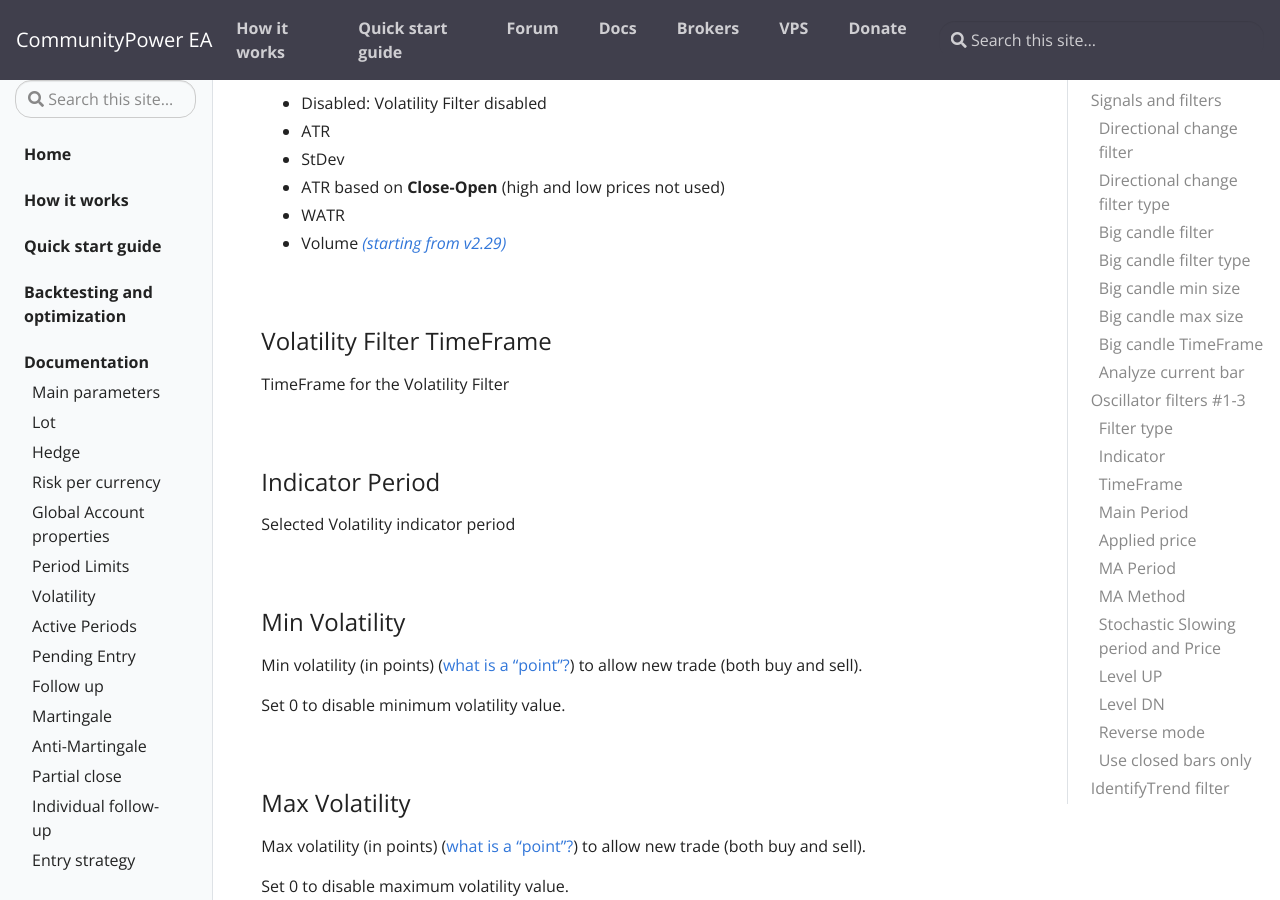
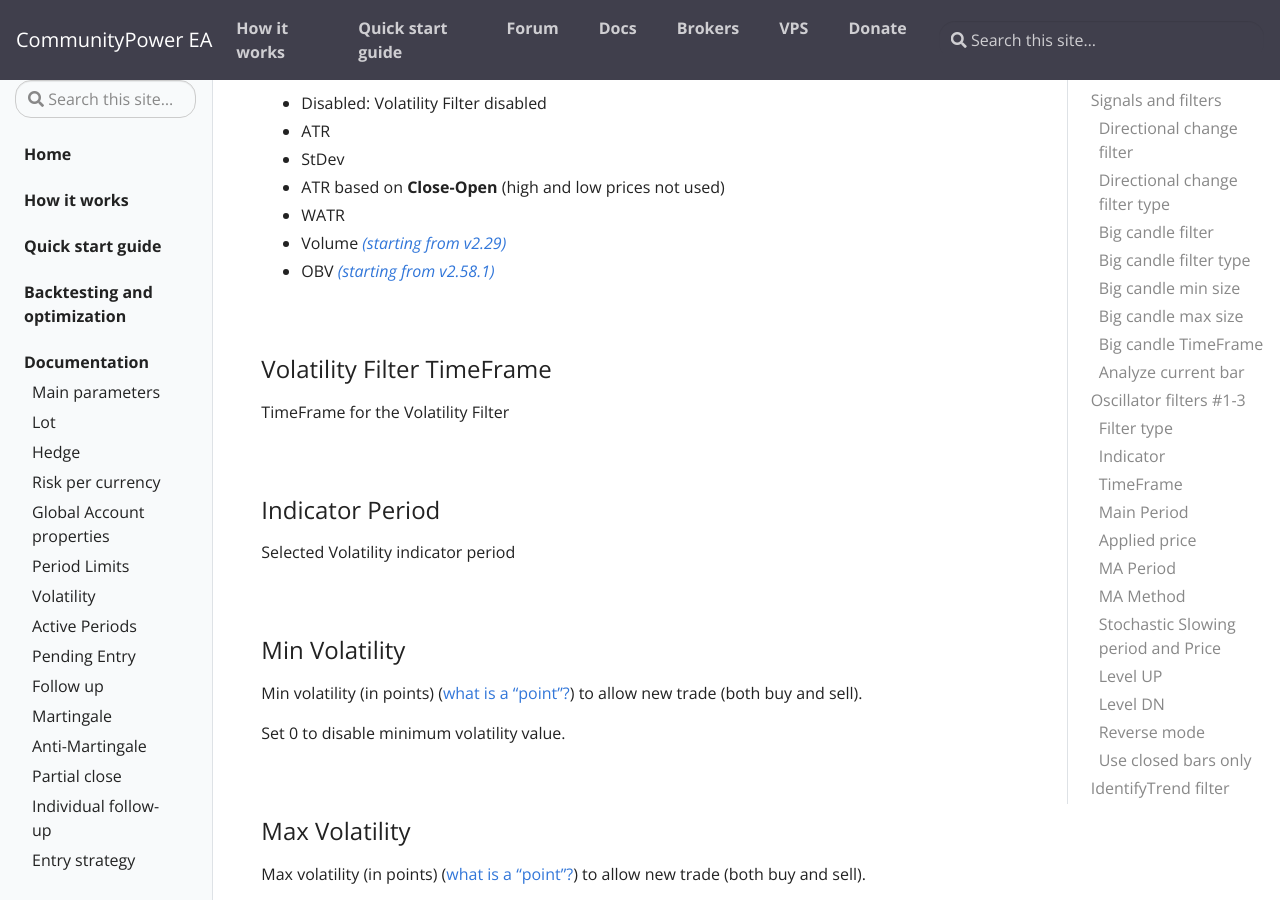
Before and after one commit to komposter/CommunityPowerEA.com, a Jekyll site: the page built from _docs/signals-and-filters.md, in a window 1280 px wide and 900 px high, scrolled down 30276 px. Built offline with Jekyll 4.4.1, drawn with Linux system fonts in a browser that asks for light colours.

Commit message:
Content change

```diff
--- a/_docs/signals-and-filters.md
+++ b/_docs/signals-and-filters.md
@@ -1050,6 +1050,7 @@
 * ATR based on **Close-Open** (high and low prices not used)
 * WATR
 * Volume [*(starting from v2.29)*](/docs/versions-history#20210403-229)
+* OBV [*(starting from v2.58.1)*](/docs/versions-history#20240118-0212-2581)
 
 <br />
 
```
Also changed, not shown: _docs/versions-history.md (+1 -0 lines).
